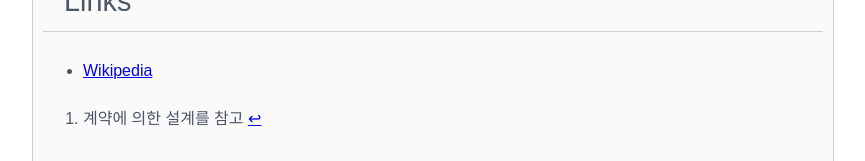
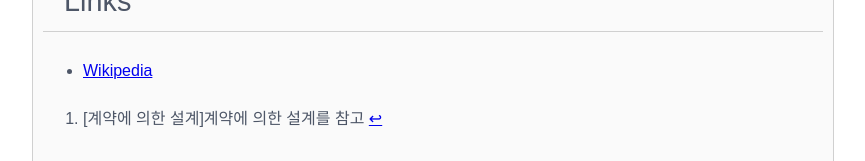
Before and after one commit to Achelous1/achelous1.github.io, a Jekyll site: the page built from _wiki/solid-principle.md, in a window 1280 px wide. Shown: the part 1542-1703 px from the top of the page, without its empty margins (207-1072 px from the left). Built offline with Jekyll 4.4.1, drawn with Linux system fonts in a browser that asks for light colours; nearby versions of some CDN libraries; some web fonts are replaced; comment, search, counter and statistics services are not loaded.

Commit message:
Minor change

```diff
--- a/_wiki/solid-principle.md
+++ b/_wiki/solid-principle.md
@@ -32,7 +32,7 @@ latex   : false
 * 프로그래머는 `추상화에 의존해야지, 구체화에 의존하면 안된다`. 의존성 주입은 이 원칙을 따르는 방법 중 하나다.
 
 ## 주석
-[^DESBYCONT-1]: 계약에 의한 설계를 참고
+[^DESBYCONT-1]: [계약에 의한 설계]계약에 의한 설계를 참고
 
 ## Links
 * [Wikipedia](https://ko.wikipedia.org/wiki/SOLID_(%EA%B0%9D%EC%B2%B4_%EC%A7%80%ED%96%A5_%EC%84%A4%EA%B3%84))
```
Also changed, not shown: other parts of _wiki/solid-principle.md (+1 -1 lines).
